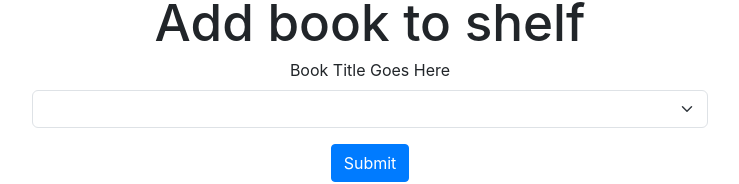
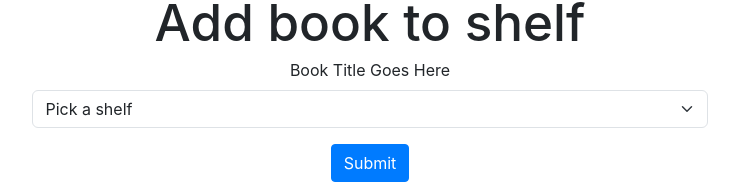
Before and after one commit to AlexandriaFitzwilliam/HackbrightFinalUpdated_1_13, a React (Vite) app in the folder FrontEnd/: page /add_book/1 in a window 1280 px wide. Shown: the part 340-524 px from the top of the page, without its empty margins (270-1009 px from the left). Built offline with nearby package versions, Linux system fonts and the light colour scheme; no server answers.

Commit message:
fixed books not adding to first shelf option

```diff
--- a/FrontEnd/src/components/add_book_to_shelf/add_book_to_shelf.jsx
+++ b/FrontEnd/src/components/add_book_to_shelf/add_book_to_shelf.jsx
@@ -71,6 +71,7 @@ const AddBook = (props) => {
                     onChange={e=>setNewShelf(e.target.value)}
                     // onChange={e=>console.log(e.target.value)}
                     >
+                        <option >Pick a shelf</option>
                         {userShelfs}
 
                     </Form.Select>
```
